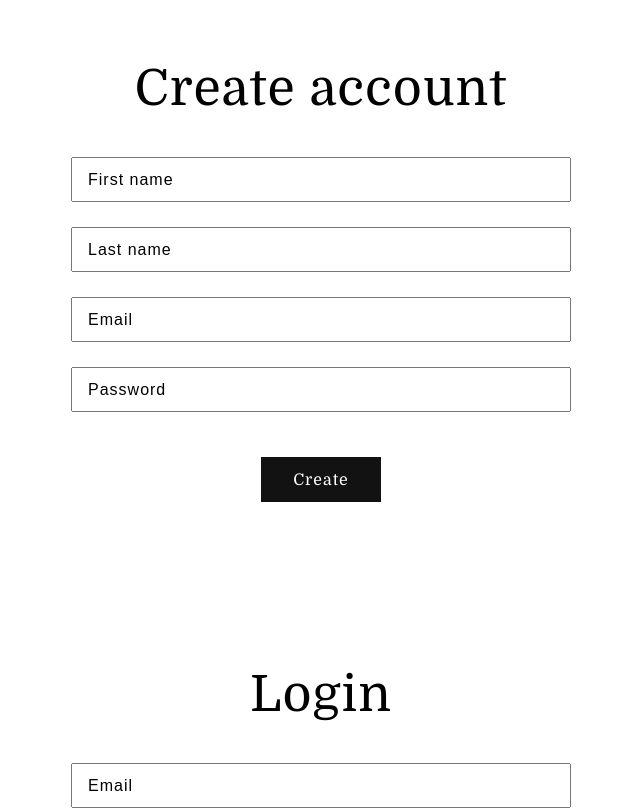
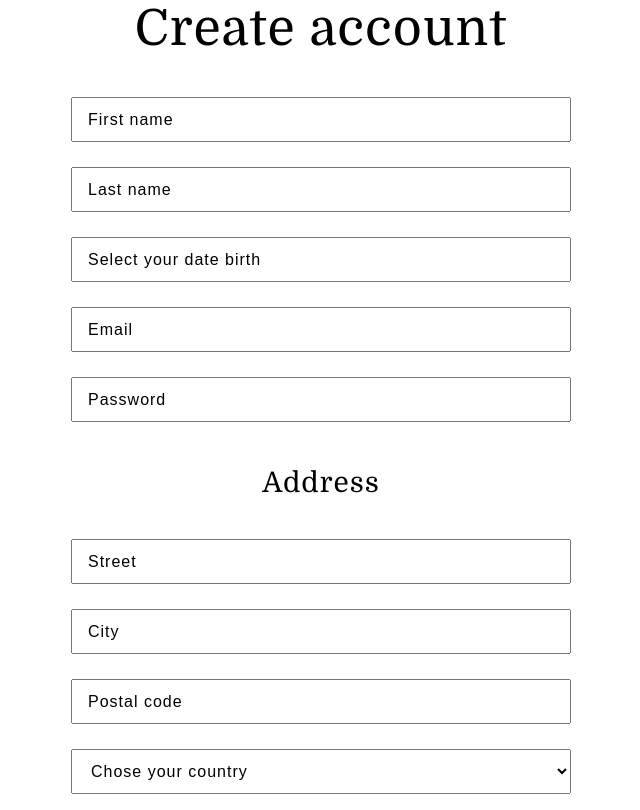
Before and after one commit to ZhenyaGri/ECOMM, a React (Vite) app in the folder eCommerce/: page / in a window 1280 px wide. Shown: the top 810 px of the page, without its empty margins (319-959 px from the left). Built offline with nearby package versions, Linux system fonts and the light colour scheme.

Commit message:
feat: add address block to regestration field

```diff
--- a/eCommerce/src/core/components/auth/auth-reg.tsx
+++ b/eCommerce/src/core/components/auth/auth-reg.tsx
@@ -1,4 +1,6 @@
 import { ReactElement, useRef, useState } from 'react';
+import { countries} from './data-list';
+
 import type {
   ILogIn,
   ICreateAccount,
@@ -15,14 +17,25 @@ const CreateUserComponent = (): ReactElement => {
   const [, setNewAccount] = useState<ILogIn | ICreateAccount | IRemaindPass>({
     firstName: undefined,
     lastName: undefined,
+    birthDate: undefined,
     email: undefined,
     password: undefined,
+    street: undefined,
+    city: undefined,
+    postCode: undefined,
+    country: undefined,
   });
+
   const warnRef: IWarnRefObj = {
     firstName: useRef(null),
     lastName: useRef(null),
+    birthDate: useRef(null),
     email: useRef(null),
     password: useRef(null),
+    street: useRef(null),
+    city: useRef(null),
+    postCode: useRef(null),
+    country: useRef(null),
   };
 
   return (
@@ -77,6 +90,33 @@ const CreateUserComponent = (): ReactElement => {
           <li className="create-account__input-item">
             <input
               className="create-account__input"
+              id="birthDate"
+              type="text"
+              placeholder="Select your date birth"
+              onFocus={(e) => {
+                e.target.type = 'date';
+                e.target.value = '';
+              }}
+              onBlur={(e) => {
+                if (!e.target.value) e.target.type = 'text';
+              }}
+              onInput={(e) => {
+                if (warnRef.birthDate) {
+                  inputHandler(
+                    e,
+                    'birthDate',
+                    setNewAccount,
+                    warnRef.birthDate.current
+                  );
+                }
+              }}
+            />
+            <h2 ref={warnRef.birthDate} className="input-item-warning"></h2>
+          </li>
+
+          <li className="create-account__input-item">
+            <input
+              className="create-account__input"
               id="email"
               type="email"
               placeholder="Email"
@@ -100,6 +140,7 @@ const CreateUserComponent = (): ReactElement => {
               id="password"
               type="password"
               placeholder="Password"
+              minLength={8}
               onInput={(e) => {
                 if (warnRef.password) {
                   inputHandler(
@@ -113,7 +154,87 @@ const CreateUserComponent = (): ReactElement => {
             />
             <h2 ref={warnRef.password} className="input-item-warning"></h2>
           </li>
+        </ul>
 
+        <h2 className="create-account__title address-title">Address</h2>
+
+        <ul className="create-account__input-list">
+          <li className="create-account__input-item">
+            <input
+              className="create-account__input"
+              id="street"
+              type="Text"
+              placeholder="Street"
+              onInput={(e) => {
+                if (warnRef.street) {
+                  inputHandler(e, 'street', setNewAccount, warnRef.street.current);
+                }
+              }}
+            />
+            <h2 ref={warnRef.street} className="input-item-warning"></h2>
+          </li>
+
+          <li className="create-account__input-item">
+            <input
+              className="create-account__input"
+              id="city"
+              type="text"
+              placeholder="City"
+              onInput={(e) => {
+                if (warnRef.city) {
+                  inputHandler(
+                    e,
+                    'city',
+                    setNewAccount,
+                    warnRef.city.current
+                  );
+                }
+              }}
+            />
+            <h2 ref={warnRef.city} className="input-item-warning"></h2>
+          </li>
+          <li className="create-account__input-item">
+            <input
+              className="create-account__input"
+              id="postcode"
+              type="text"
+              placeholder="Postal code"
+              onInput={(e) => {
+                if (warnRef.postCode) {
+                  inputHandler(
+                    e,
+                    'postCode',
+                    setNewAccount,
+                    warnRef.postCode.current
+                  );
+                }
+              }}
+            />
+            <h2 ref={warnRef.postCode} className="input-item-warning"></h2>
+          </li>
+
+          <li className="create-account__input-item">
+            <select className="create-account__input"
+                    name="country"
+                    onChange={(e) => {
+                if (warnRef.country) {
+                  inputHandler(
+                    e,
+                    'country',
+                    setNewAccount,
+                    warnRef.country.current
+                  );
+                }
+              }}>
+              <option className='create-account-option-title' value="">Chose your country</option>
+              {countries.map((country) => (
+                <option className='create-account-option' key={country} value={country}>
+                  {country}
+                </option>
+              ))}
+            </select>
+            <h2 ref={warnRef.country} className="input-item-warning"></h2>
+          </li>
         </ul>
 
         <div
--- a/eCommerce/src/core/components/auth/auth-reset-pass.tsx
+++ b/eCommerce/src/core/components/auth/auth-reset-pass.tsx
@@ -50,7 +50,7 @@ const PassRecoveryComponent = (): ReactElement => {
               showErrorMessages(warnRef);
             }}
           >
-           <h2 className="auth-reset__btn-title">Submit</h2>
+            <h2 className="auth-reset__btn-title">Submit</h2>
           </div>
 
           <h2 className="auth-reset__cancel-text">Cancel</h2>
--- /dev/null
+++ b/eCommerce/src/core/components/auth/data-list.ts
@@ -0,0 +1,35 @@
+import { IErrorField } from "./type/auth-types";
+export const countries: string [] = [
+  "Afghanistan", "Albania", "Algeria", "Andorra", "Angola", "Argentina", "Armenia", "Australia", "Austria", "Azerbaijan",
+  "Bahamas", "Bahrain", "Bangladesh", "Barbados", "Belarus", "Belgium", "Belize", "Benin", "Bhutan", "Bolivia",
+  "Bosnia and Herzegovina", "Botswana", "Brazil", "Brunei", "Bulgaria", "Burkina Faso", "Burundi", "Cabo Verde", "Cambodia", "Cameroon",
+  "Canada", "Central African Republic", "Chad", "Chile", "China", "Colombia", "Comoros", "Congo", "Costa Rica", "Croatia",
+  "Cuba", "Cyprus", "Czech Republic", "Denmark", "Djibouti", "Dominica", "Dominican Republic", "Ecuador", "Egypt", "El Salvador",
+  "Equatorial Guinea", "Eritrea", "Estonia", "Eswatini", "Ethiopia", "Fiji", "Finland", "France", "Gabon", "Gambia",
+  "Georgia", "Germany", "Ghana", "Greece", "Grenada", "Guatemala", "Guinea", "Guinea-Bissau", "Guyana", "Haiti",
+  "Honduras", "Hungary", "Iceland", "India", "Indonesia", "Iran", "Iraq", "Ireland", "Israel", "Italy",
+  "Jamaica", "Japan", "Jordan", "Kazakhstan", "Kenya", "Kiribati", "Kuwait", "Kyrgyzstan", "Laos", "Latvia",
+  "Lebanon", "Lesotho", "Liberia", "Libya", "Liechtenstein", "Lithuania", "Luxembourg", "Madagascar", "Malawi", "Malaysia",
+  "Maldives", "Mali", "Malta", "Marshall Islands", "Mauritania", "Mauritius", "Mexico", "Micronesia", "Moldova", "Monaco",
+  "Mongolia", "Montenegro", "Morocco", "Mozambique", "Myanmar", "Namibia", "Nauru", "Nepal", "Netherlands", "New Zealand",
+  "Nicaragua", "Niger", "Nigeria", "North Macedonia", "Norway", "Oman", "Pakistan", "Palau", "Panama", "Papua New Guinea",
+  "Paraguay", "Peru", "Philippines", "Poland", "Portugal", "Qatar", "Romania", "Russia", "Rwanda", "Saint Kitts and Nevis",
+  "Saint Lucia", "Saint Vincent and the Grenadines", "Samoa", "San Marino", "Sao Tome and Principe", "Saudi Arabia", "Senegal", "Serbia", "Seychelles", "Sierra Leone",
+  "Singapore", "Slovakia", "Slovenia", "Solomon Islands", "Somalia", "South Africa", "South Sudan", "Spain", "Sri Lanka", "Sudan",
+  "Suriname", "Sweden", "Switzerland", "Syria", "Taiwan", "Tajikistan", "Tanzania", "Thailand", "Timor-Leste", "Togo",
+  "Tonga", "Trinidad and Tobago", "Tunisia", "Turkey", "Turkmenistan", "Tuvalu", "Uganda", "Ukraine", "United Arab Emirates", "United Kingdom",
+  "United States", "Uruguay", "Uzbekistan", "Vanuatu", "Vatican City", "Venezuela", "Vietnam", "Yemen", "Zambia", "Zimbabwe"
+];
+
+
+export const errorFields: IErrorField[] = [
+    { key: 'firstName', message: 'Please enter your first name' },
+    { key: 'lastName', message: 'Please enter your last name' },
+    { key: 'birthDate', message: 'please chose your date birth' },
+    { key: 'email', message: 'Please enter your email' },
+    { key: 'password', message: 'Please enter your password' },
+    { key: 'street', message: 'Please enter your street' },
+    { key: 'city', message: 'Please enter your city' },
+    { key: 'postCode', message: 'Please enter your postal code' },
+    { key: 'country', message: 'Please chose your country' },
+];
--- a/eCommerce/src/core/components/auth/form-handler.ts
+++ b/eCommerce/src/core/components/auth/form-handler.ts
@@ -1,6 +1,6 @@
+import {errorFields } from './data-list';
 import {
   ICreateAccount,
-  IErrorField,
   ILogIn,
   IRemaindPass,
   IWarnRefObj,
@@ -28,13 +28,13 @@ export const getUserDataObj = ():
 };
 // input handler cllaer
 export const inputHandler = (
-  e: React.FormEvent<HTMLInputElement>,
+  e: React.FormEvent<HTMLInputElement | HTMLSelectElement>,
   type: string,
   setState: React.Dispatch<React.SetStateAction<ILogIn | IRemaindPass>>,
   ref: HTMLHeadingElement | null
 ): void => {
   const element = e.target;
-  if (element instanceof HTMLInputElement) {
+  if (element instanceof HTMLInputElement || element instanceof HTMLSelectElement) {
     const value = element.value;
     updateFormState(value, type, setState, ref);
   }
@@ -42,7 +42,7 @@ export const inputHandler = (
 
 //formHandler main func to get whole data obj
 const updateFormState = (
-  value: string ,
+  value: string,
   inputType: string,
   setState: React.Dispatch<React.SetStateAction<ILogIn | IRemaindPass>>,
   ref: HTMLHeadingElement | null
@@ -63,17 +63,36 @@ const getValidInputValue = (
   ref: HTMLHeadingElement | null
 ): string | undefined => {
   if (value && ref) {
-    if (inputType === 'firstName' || inputType === 'lastName') {
+    if (inputType === 'firstName' ||
+        inputType === 'lastName' ||
+        inputType === 'city' ||
+        inputType === 'street') {
       if (value.length > 0) {
         ref.textContent = '';
         return value;
       } else {
         if (inputType === 'firstName') {
-          ref.textContent = 'Please enter your first name';
+          ref.textContent = 'First name: Must contain at least one character and no special characters or numbers';
         }
         if (inputType === 'lastName') {
-          ref.textContent = 'Please enter your last name';
+          ref.textContent = 'Last name: Must contain at least one character and no special characters or numbers';
         }
+        if (inputType === 'street') {
+          ref.textContent = 'Street: Must contain at least one character';
+        }
+        if (inputType === 'city') {
+          ref.textContent = 'City: Must contain at least one character and no special characters or numbers';
+        }
+        return undefined;
+      }
+    }else if (inputType === 'birthDate') {
+        console.log(value)
+        const isValid: boolean = /^(19\d{2}|200\d|201[0-2])-(0[1-9]|1[0-2])-(0[1-9]|[12]\d|3[01])$/.test(value)
+        if (isValid) {
+          ref.textContent = '';
+          return value;
+        }else {
+          ref.textContent = 'Date of birth: A valid date input ensuring the user is above a certain age (e.g., 13 years old or older)';
           return undefined;
         }
     } else if (inputType === 'email') {
@@ -82,6 +101,7 @@ const getValidInputValue = (
         ref.textContent = '';
         return value;
       } else {
+         ref.textContent = 'Email: A properly formatted email address (e.g., example@email.com)';
         return undefined;
       }
     } else if (inputType === 'password') {
@@ -89,15 +109,25 @@ const getValidInputValue = (
         value
       );
       if (isPassValid) {
-        if (ref) {
           ref.textContent = '';
-        }
         return value;
       } else {
         ref.textContent =
-          'Invalid password: min 8 chars, include uppercase and number.';
+          'Password: Minimum 8 characters, at least 1 uppercase letter, 1 lowercase letter, and 1 number';
         return undefined;
       }
+    } else if (inputType === 'postCode') {
+        const isValid = /^[A-Za-z0-9\s-]{3,10}$/.test(value)
+      if (isValid) {
+        ref.textContent = '';
+        return value;
+      } else {
+        ref.textContent = 'Postal code: Must follow the format for the country (e.g., 12345 or A1B 2C3 for the U.S. and Canada, respectively)';
+        return undefined;
+      }
+    } else if (inputType === 'country') {
+      ref.textContent = '';
+      return value
     } else {
       console.error('invalid input type');
       return undefined;
@@ -110,13 +140,6 @@ const getValidInputValue = (
 
 // error message render
 export const showErrorMessages = (warnRefObj: IWarnRefObj): void => {
-  const errorFields: IErrorField[] = [
-    { key: 'firstName', message: 'Please enter your first name' },
-    { key: 'lastName', message: 'Please enter your last name' },
-    { key: 'email', message: 'Please enter your email' },
-    { key: 'password', message: 'Please enter your password' },
-  ];
-
   const keys = Object.keys(warnRefObj);
   const values = Object.values(warnRefObj);
   const filteredErrFields = errorFields.filter((f) => keys.includes(f.key));
--- a/eCommerce/src/core/components/auth/style/_auth_mixin.scss
+++ b/eCommerce/src/core/components/auth/style/_auth_mixin.scss
@@ -33,7 +33,7 @@
     #{$selector2} {
       width: 100%;
       height: 45px;
-      padding: 15px;
+      padding: 10px 15px;
       @include fontStyle(16px, 400, 1px, var(--font-color));
     }
 
--- a/eCommerce/src/core/components/auth/style/auth.scss
+++ b/eCommerce/src/core/components/auth/style/auth.scss
@@ -8,7 +8,7 @@
   max-width: 1440px;
   width: 100%;
 
-  height: 562px; //!
+  min-height: 562px;
 
   display: flex;
   flex-direction: column;
@@ -20,6 +20,9 @@
   .auth-log-in__title {
     @include fontStyle(50px, 400, 1px, var(--font-color));
   }
+  .address-title {
+     @include fontStyle(28px, 400, 1px, var(--font-color));
+  }
 }
 
 .input-item-warning {
```
Also changed, not shown: eCommerce/src/core/components/auth/style/_auth-create-account.scss (+8 -0 lines), eCommerce/src/core/components/auth/type/auth-types.ts (+12 -0 lines). Lines whose indentation alone changed are shown as unchanged.
